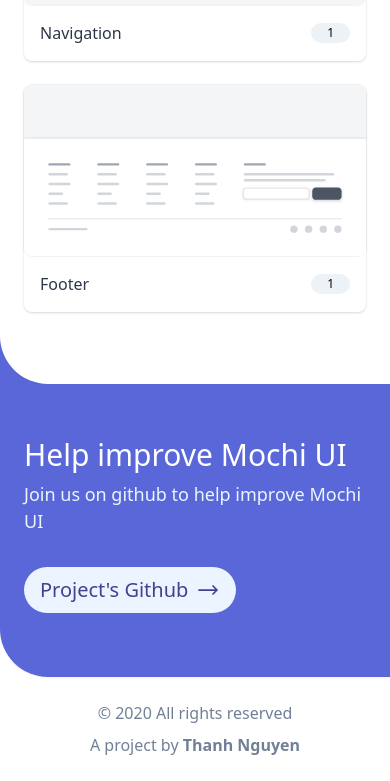
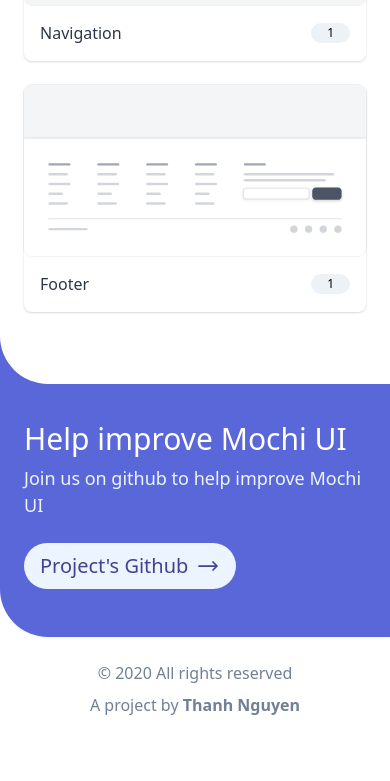
Before and after one commit to NLNT/Mochi-UI, a website: page public/index.html in a window 390 px wide. Shown: the part 3018-3799 px from the top of the page. After the commit the page ends 3759 px from the top, so only its background shows below. Drawn offline with Linux system fonts and the light colour scheme; a web font is replaced by a local one.

Commit message:
Fix CTA section pads on mobile

```diff
--- a/public/index.html
+++ b/public/index.html
@@ -238,8 +238,8 @@
 
   <!-- CTA -->
   <section style="border-radius: 0 0 0 3rem" class="bg-indigo-600 shadow-sm relative z-10">
-    <div class="max-w-6xl mx-auto p-6 pt-12 pb-16 flex flex-col justify-between items-start md:flex-row md:items-center lg:pb-12">
-      <div class="mb-8 pr-1 md:mb-0 lg:max-w-lg">
+    <div class="max-w-6xl mx-auto p-6 py-8 pb-12 md:py-12 flex flex-col justify-between items-start md:flex-row md:items-center lg:pb-12">
+      <div class="mb-6 pr-1 md:mb-0 lg:max-w-lg">
         <h2 class="text-white text-3xl font-medium pb-1">Help improve Mochi UI</h2>
         <h5 class="text-indigo-100 text-lg">Join us on github to help improve Mochi UI</h5>
       </div>
```
